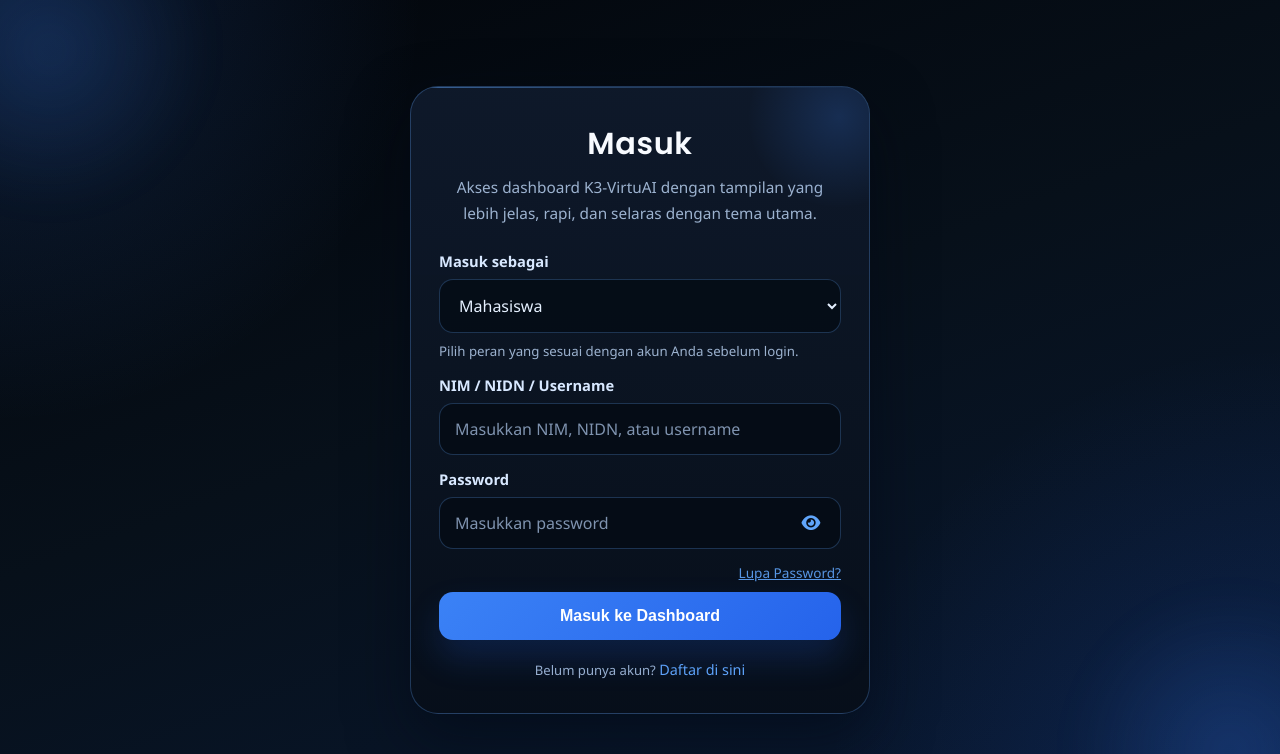
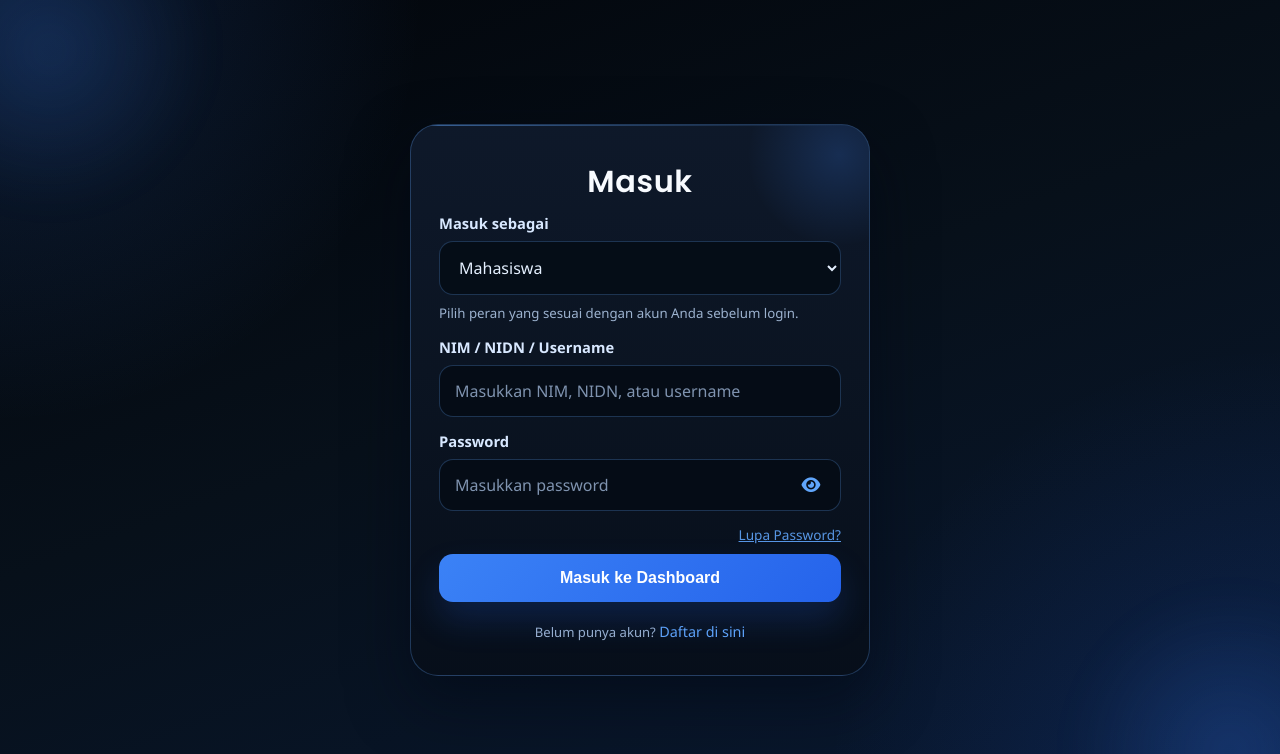
Before and after one commit to hafi-nawa-al-hayyin/E-learning_K3, a PHP site: page /login.php in a window 1280 px wide. Shown: the top 754 px of the page. Run offline with PHP 8.4, Linux system fonts and the light colour scheme.

Commit message:
mengubah teks deskripsi pada login

```diff
--- a/backend/login.php
+++ b/backend/login.php
@@ -645,7 +645,6 @@ if (isset($_POST['login'])) {
 
         <div class="box" id="box-login" style="<?php echo $tampilkan_register ? 'display:none;' : 'display:block;'; ?>">
             <h2 class="panel-title">Masuk</h2>
-            <p class="panel-subtitle">Akses dashboard K3-VirtuAI dengan tampilan yang lebih jelas, rapi, dan selaras dengan tema utama.</p>
             <?php if ($pesan !== "" && !$tampilkan_register) : ?>
                 <div class="message <?php echo $pesan_tipe === "success" ? "success" : "error"; ?>"><?php echo htmlspecialchars($pesan); ?></div>
             <?php endif; ?>
@@ -688,7 +687,6 @@ if (isset($_POST['login'])) {
 
         <div class="box" id="box-register" style="<?php echo $tampilkan_register ? 'display:block;' : 'display:none;'; ?>">
             <h2 class="panel-title">Registrasi</h2>
-            <p class="panel-subtitle">Buat akun baru dengan tampilan yang konsisten, jelas dilihat, dan langsung siap digunakan untuk simulasi.</p>
             <?php if ($pesan !== "" && $tampilkan_register) : ?>
                 <div class="message <?php echo $pesan_tipe === "success" ? "success" : "error"; ?>"><?php echo htmlspecialchars($pesan); ?></div>
             <?php endif; ?>
```
